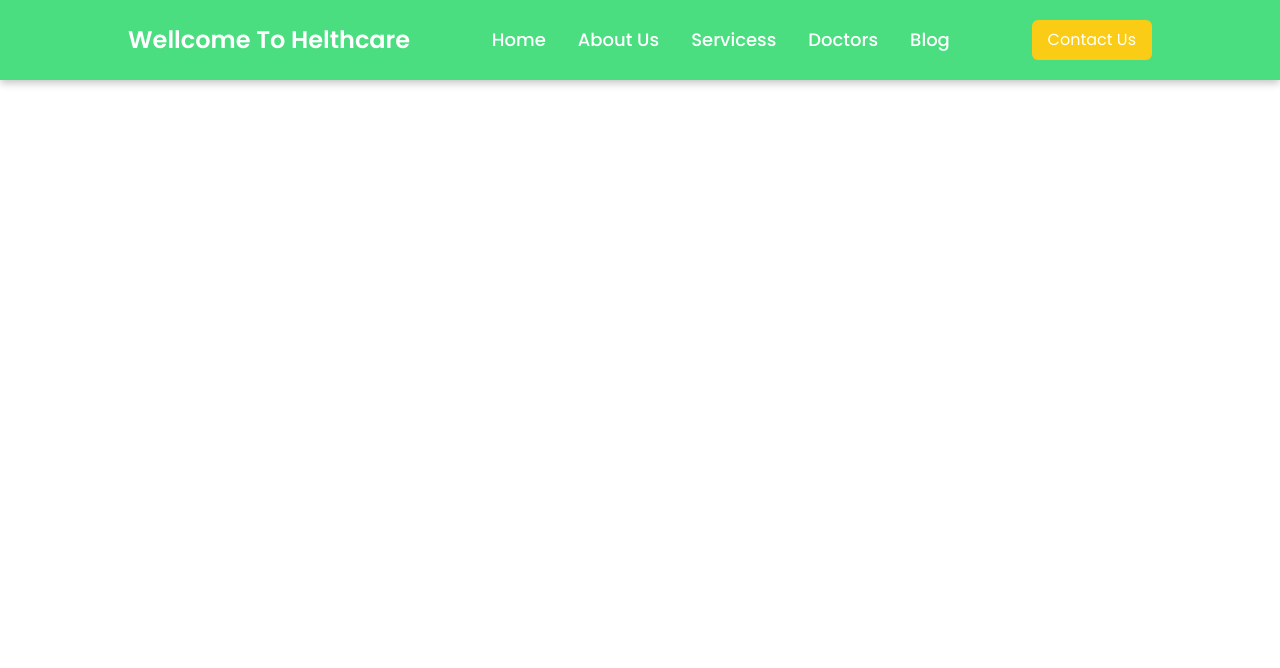
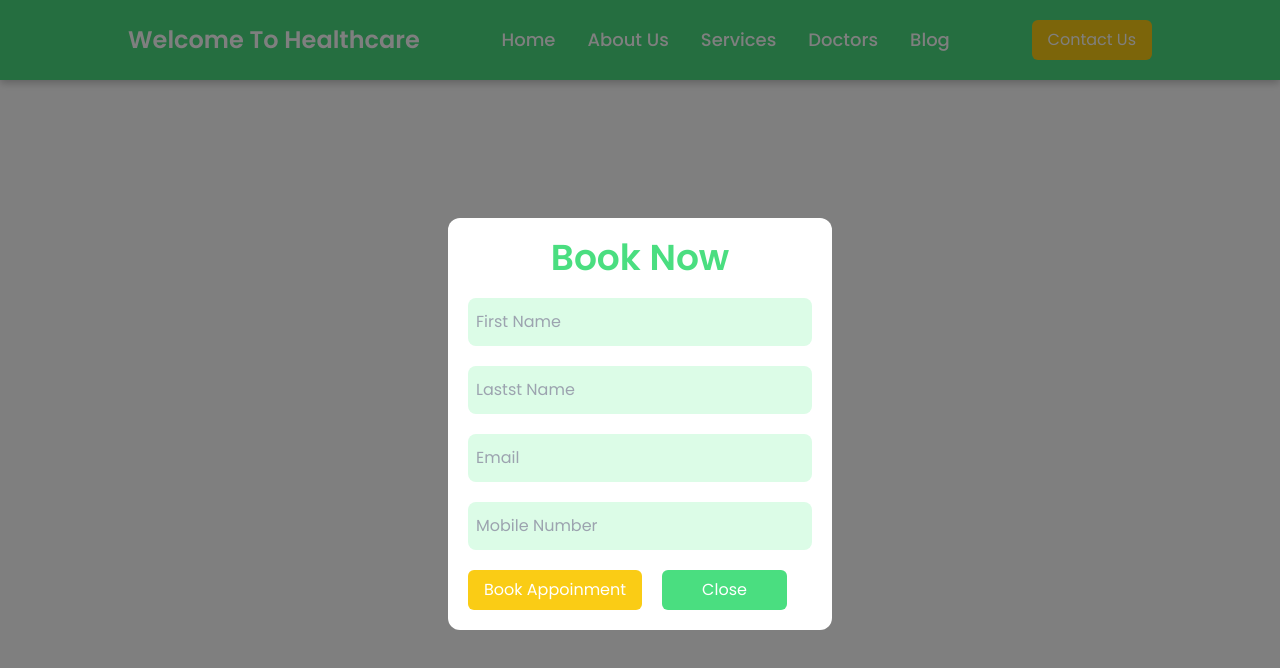
Before and after one commit to GihanSisiraKumara/Helth_Care_Web, a React (Vite) app: page / in a window 1280 px wide. Both pictures are taken after a click on the button "Contact Us". Shown: the top 668 px of the page. Built offline with nearby package versions, Linux system fonts and the light colour scheme.

Commit message:
complete navigation bar and Contact us popup box

```diff
--- a/src/components/Navibar.jsx
+++ b/src/components/Navibar.jsx
@@ -1,10 +1,12 @@
 import React, { useState } from 'react';
 import { AiOutlineClose, AiOutlineMenu } from 'react-icons/ai';
 import { Link } from "react-scroll";
+import Contact from "../models/Contact";
 
 const Navibar = () => {
 
     const [menu, setMenu] = useState(false);
+    const [showForm, setShowForm] = useState(false);
 
     const handleChange = () => {
         setMenu(!menu);
@@ -13,25 +15,33 @@
     const closeMenu = () => {
         setMenu(false);
     }
+    const openForm = () => {
+        setShowForm(true);
+        setMenu(false);
+    }
+    const closeForm = () => {
+        setShowForm(false);
+    }
 
     return (
         <div className='fixed w-full z-10 text-white'>
             <div>
                 <div className="flex flex-row justify-between p-5 md:px-32 px-5 bg-green-400 shadow-[rgba(0,_0,_0,_0.24)_0px_3px_8px]">
                     <div className='flex flex-row items-center cursor-pointer'>
-                        <Link to='home' spy={true} duration={500} >
-                            <h1 className='text-2xl font-semibold'>Wellcome To Helthcare</h1>
+                        <Link to='home' spy={true} smooth={true} duration={500} >
+                            <h1 className='text-2xl font-semibold'>Welcome To Healthcare</h1>
                         </Link>
                     </div>
                     <nav className='hidden lg:flex flex-row items-center text-lg font-medium gap-8'>
-                        <Link to='home' spy={true} duration={500} className='hover:text-yellow-400 transition-all cursor-pointer'>Home</Link>
-                        <Link to='about' spy={true} duration={500} className='hover:text-yellow-400 transition-all cursor-pointer'>About Us</Link>
-                        <Link to='servicess' spy={true} duration={500} className='hover:text-yellow-400 transition-all cursor-pointer'>Servicess</Link>
-                        <Link to='doctors' spy={true} duration={500} className='hover:text-yellow-400 transition-all cursor-pointer'>Doctors</Link>
-                        <Link to='blog' spy={true} duration={500} className='hover:text-yellow-400 transition-all cursor-pointer'>Blog</Link>
+                        <Link to='home' spy={true} smooth={true} duration={500} className='hover:text-yellow-400 transition-all cursor-pointer'>Home</Link>
+                        <Link to='about' spy={true} smooth={true} duration={500} className='hover:text-yellow-400 transition-all cursor-pointer'>About Us</Link>
+                        <Link to='services' spy={true} smooth={true} duration={500} className='hover:text-yellow-400 transition-all cursor-pointer'>Services</Link>
+                        <Link to='doctors' spy={true} smooth={true} duration={500} className='hover:text-yellow-400 transition-all cursor-pointer'>Doctors</Link>
+                        <Link to='blog' spy={true} smooth={true} duration={500} className='hover:text-yellow-400 transition-all cursor-pointer'>Blog</Link>
                     </nav>
                     <div className='hidden lg:flex'>
-                        <button className='bg-yellow-400 text-white px-4 py-2 rounded-md hover:bg-yellow-300 transition duration-300 ease-in-out'>
+                        <button className='bg-yellow-400 text-white px-4 py-2 rounded-md hover:bg-yellow-300 transition duration-300 ease-in-out'
+                            onClick={openForm}>
                             Contact Us
                         </button>
                     </div>
@@ -43,21 +53,23 @@
                         )}
                     </div>
                 </div>
-                <div className={'${menu ? "translate-x-0" : "-translate-x-full"} lg:hidden flex flex-col absolute bg-green-400 text-white left-0 top-16 font-semibold text-2xl text-center pt-8 pb-4 gap-8 w-full h-fit transition-transform duration-300'}>
-                    <Link to='home' spy={true} duration={500} className='hover:text-yellow-400 transition-all cursor-pointer'>Home</Link>
-                    <Link to='about' spy={true} duration={500} className='hover:text-yellow-400 transition-all cursor-pointer'>About Us</Link>
-                    <Link to='servicess' spy={true} duration={500} className='hover:text-yellow-400 transition-all cursor-pointer'>Servicess</Link>
-                    <Link to='doctors' spy={true} duration={500} className='hover:text-yellow-400 transition-all cursor-pointer'>Doctors</Link>
-                    <Link to='blog' spy={true} duration={500} className='hover:text-yellow-400 transition-all cursor-pointer'>Blog</Link>
+                <div className={`${menu ? "translate-x-0" : "-translate-x-full"} lg:hidden flex flex-col absolute bg-green-400 text-white left-0 top-16 font-semibold text-2xl text-center pt-8 pb-4 gap-8 w-full h-fit transition-transform duration-300`}>
+                    <Link to='home' spy={true} smooth={true} duration={500} className='hover:text-yellow-400 transition-all cursor-pointer' onClick={closeMenu}>Home</Link>
+                    <Link to='about' spy={true} smooth={true} duration={500} className='hover:text-yellow-400 transition-all cursor-pointer' onClick={closeMenu}>About Us</Link>
+                    <Link to='services' spy={true} smooth={true} duration={500} className='hover:text-yellow-400 transition-all cursor-pointer' onClick={closeMenu}>Services</Link>
+                    <Link to='doctors' spy={true} smooth={true} duration={500} className='hover:text-yellow-400 transition-all cursor-pointer' onClick={closeMenu}>Doctors</Link>
+                    <Link to='blog' spy={true} smooth={true} duration={500} className='hover:text-yellow-400 transition-all cursor-pointer' onClick={closeMenu}>Blog</Link>
                     <div className='lg:hidden'>
-                        <button className='bg-yellow-400 text-white px-4 py-2 rounded-md hover:bg-yellow-300 transition duration-300 ease-in-out'>
+                        <button className='bg-yellow-400 text-white px-4 py-2 rounded-md hover:bg-yellow-300 transition duration-300 ease-in-out'
+                            onClick={openForm}>
                             Contact Us
                         </button>
                     </div>
                 </div>
             </div>
+            {showForm && <Contact closeForm={closeForm} />}
         </div>
     )
 }
 
-export default Navibar
+export default Navibar;
--- /dev/null
+++ b/src/layouts/Button.jsx
@@ -0,0 +1,13 @@
+import React from 'react';
+
+const Button = ({ title }) => {
+    return (
+        <div>
+            <button className='bg-yellow-400 text-white px-4 py-2 rounded-md hover:bg-yellow-300 transition duration-300 ease-in-out'>
+                {title}
+            </button>
+        </div>
+    );
+};
+
+export default Button
--- /dev/null
+++ b/src/models/Contact.jsx
@@ -0,0 +1,37 @@
+import React from 'react'
+import Button from '../layouts/Button'
+
+const Contact = ({ closeForm }) => {
+    return (
+        <div className='fixed inset-0 flex items-center justify-center bg-black bg-opacity-50'>
+            <div className='popup-form absolute mt-12 text-black'>
+                <form className='w-80 md:w-96 space-y-5 bg-white p-5 rounded-xl'>
+                    <h1 className='text-4xl font-semibold text-center text-green-400'>Book Now</h1>
+                    <div className='flex flex-col'>
+                        <input type="text" name='userFirstName' id='userFirstName' placeholder='First Name' className='py-3 px-2 bg-green-100 rounded-lg' />
+                    </div>
+                    <div className='flex flex-col'>
+                        <input type="text" name='userLasttName' id='userLasttName' placeholder='Lastst Name' className='py-3 px-2 bg-green-100 rounded-lg' />
+                    </div>
+                    <div className='flex flex-col'>
+                        <input type="email" name='userEmail' id='userEmail' placeholder='Email' className='py-3 px-2 bg-green-100 rounded-lg' />
+                    </div>
+                    <div className='flex flex-col'>
+                        <input type="number" name='userNumber' id='userNumber' placeholder='Mobile Number' className='py-3 px-2 bg-green-100 rounded-lg' />
+                    </div>
+                    <div className='flex gap-5'>
+                        <Button title="Book Appoinment" />
+
+
+                        <button className='bg-green-400 text-white px-10 rounded-md active:bg-red-500' onClick={closeForm}>
+                            Close
+                        </button>
+
+                    </div>
+                </form>
+            </div>
+        </div>
+    )
+}
+
+export default Contact
```
